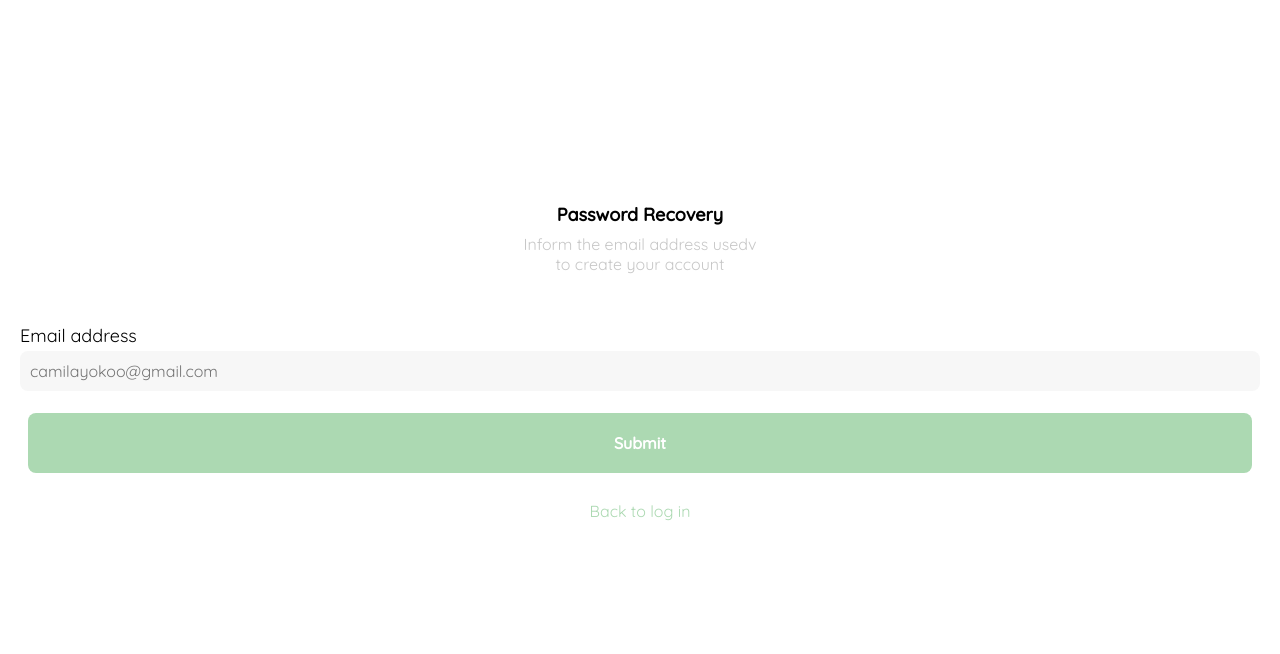
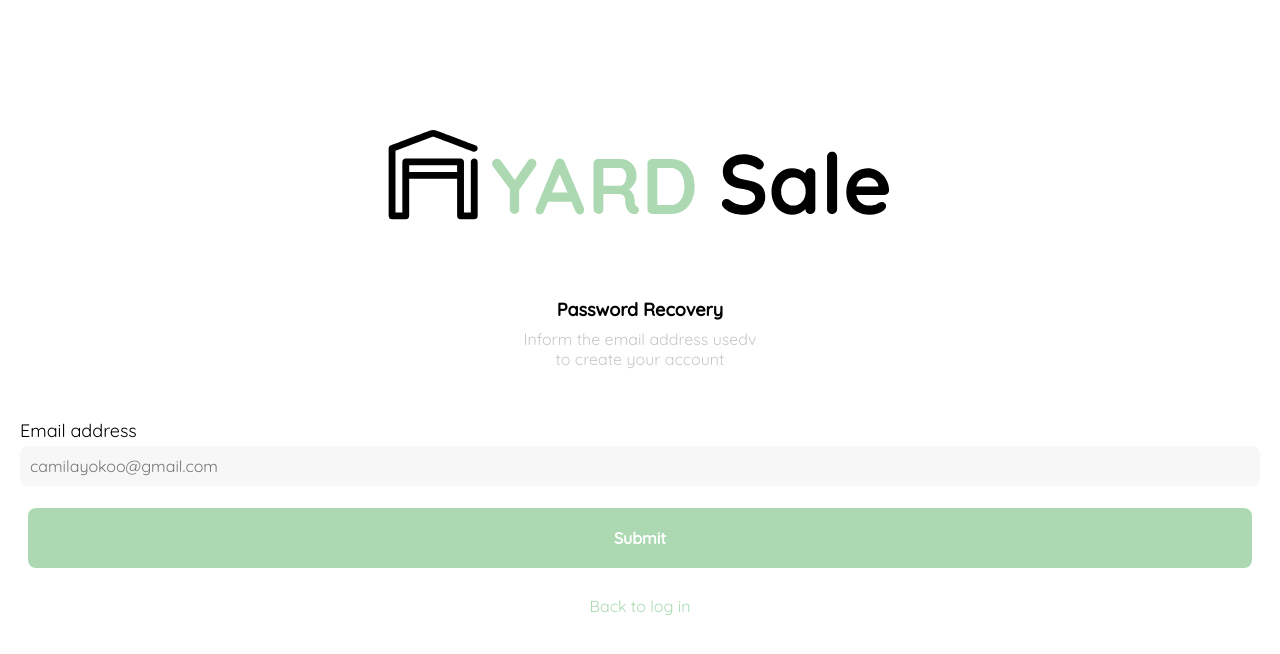
Before and after one commit to Esclender/platzi-project, a plain HTML site: page proyecto2/index2.html in a window 1280 px wide. Drawn offline with Linux system fonts and the light colour scheme; the site is published under a folder, as on GitHub Pages, so addresses that start at the root find nothing.

Commit message:
FIXED ERROR

```diff
--- a/proyecto2/index2.html
+++ b/proyecto2/index2.html
@@ -11,7 +11,7 @@
 <body>
     <header class="main__header">
         <div class="logo__container">
-            <img class="logo" src="/Assets/Platzi_YardSale_Logos/logo_yard_sale.svg" alt="">
+            <img class="logo" src="./assets/Platzi_YardSale_Logos/logo_yard_sale.svg" alt="">
         </div>
     </header>
 
```
